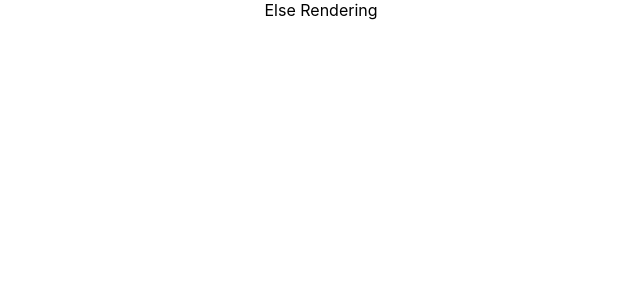
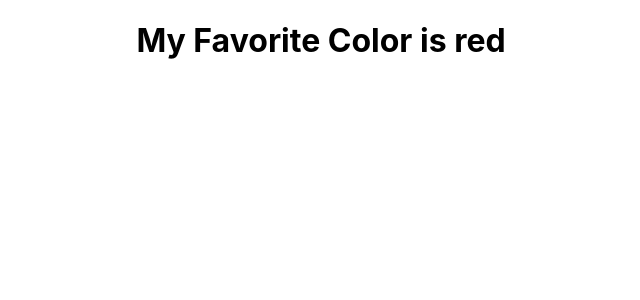
Before and after one commit to madhuvayya/React-Practice, a React (Create React App) app: page / in a window 1280 px wide. Shown: the top 300 px of the page, without its empty margins (319-959 px from the left). Built offline with nearby package versions, Linux system fonts and the light colour scheme.

Commit message:
Added Constructor component

```diff
--- a/src/App.js
+++ b/src/App.js
@@ -9,6 +9,7 @@ import GreetProps from './components/GreetProps';
 import ClassProps from './components/ClassProps'
 import MessageState from './components/MessageState';
 import ConditionalRendering from './components/ConditionalRendering'
+import Constructor from './components/Constructor'
 
 function App() {
   return (
@@ -24,7 +25,8 @@ function App() {
       <ClassProps />
       <ClassProps name='Tarun'><p>this is child</p></ClassProps> */}
       {/* <MessageState /> */}
-      <ConditionalRendering />
+      {/* <ConditionalRendering /> */}
+      <Constructor />
     </div>
   );
 }
--- /dev/null
+++ b/src/components/Constructor.js
@@ -0,0 +1,15 @@
+import React,{ Component} from 'react';
+
+class Constructor extends Component {
+    constructor(props) {
+      super(props);
+      this.state = {favoritecolor: "red"};
+    }
+    render() {
+      return (
+        <h1>My Favorite Color is {this.state.favoritecolor}</h1>
+      );
+    }
+  }
+
+export default Constructor
```
